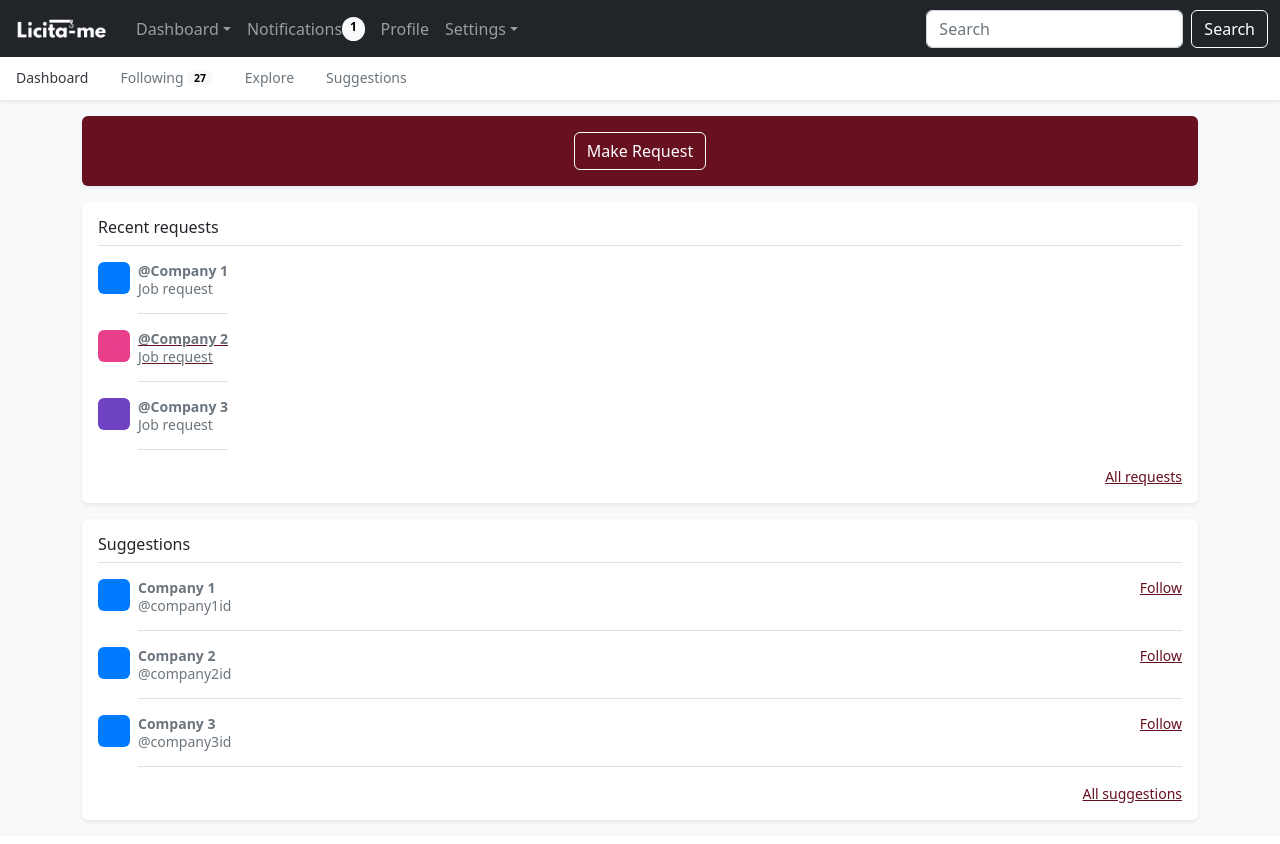
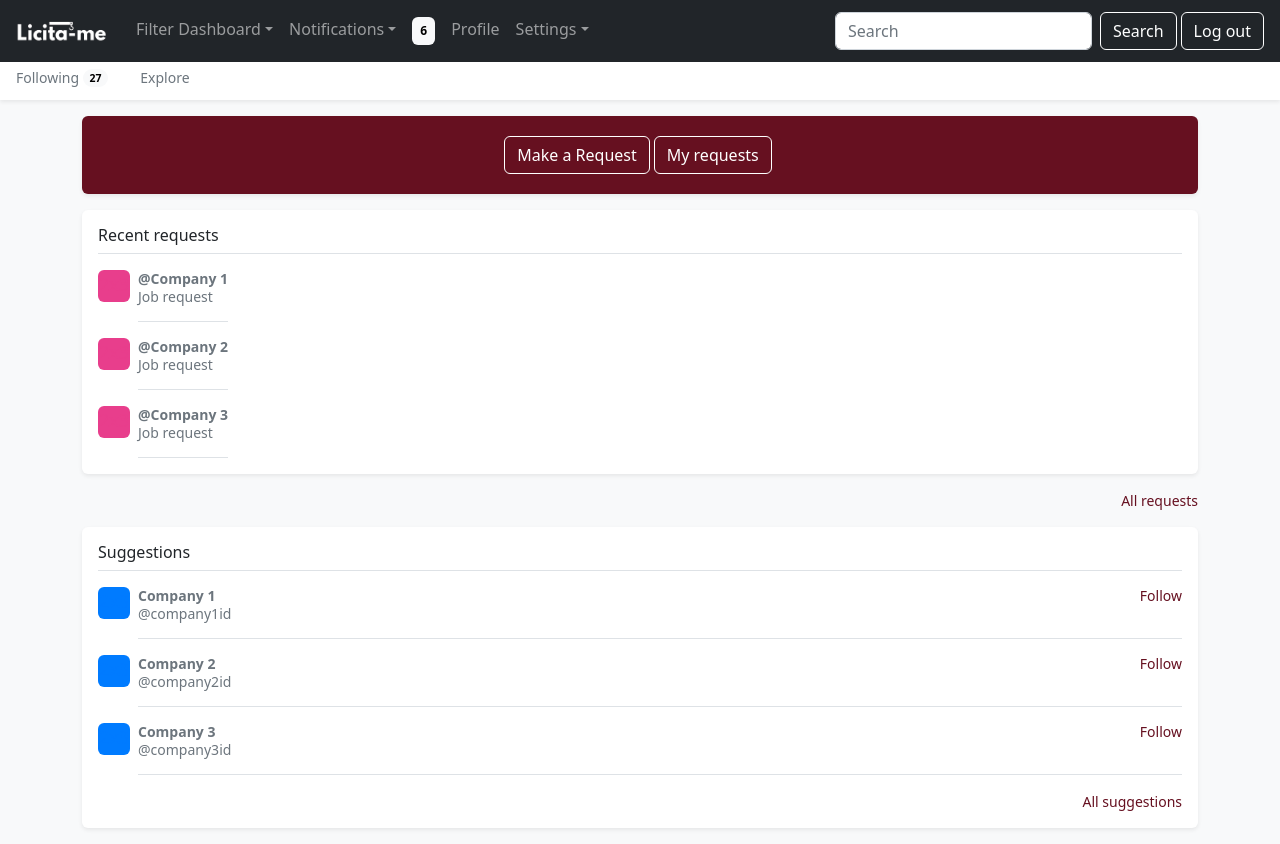
Before and after one commit to defrancescomartin/Licita-me, a Python web app: template templates/home.html in a window 1280 px wide. Before the commit the page ends 823 px from the top, so only its background shows below. Run offline with Jinja, Linux system fonts and the light colour scheme; the template is opened without the code that fills it, so the values that code supplies are empty.

Commit message:
some views updates

```diff
--- /dev/null
+++ b/static/js/request_modal.js
@@ -0,0 +1,11 @@
+const modal = document.querySelector("#modal");
+const openModal = document.querySelector(".open-button");
+const closeModal = document.querySelector(".close-button");
+
+openModal.addEventListener("click", () => {
+  modal.showModal();
+});
+
+closeModal.addEventListener("click", () => {
+  modal.close();
+});
--- a/static/styles/offcanvas.css
+++ b/static/styles/home.css
@@ -39,7 +39,7 @@ body {
 }
 
 .nav-scroller .nav-link:hover {
-  color: #007bff;
+  color:#661020;
 }
 
 .nav-scroller .active {
@@ -123,18 +123,19 @@ body {
   font-size: .875rem;
   color: #6c757d;
 }
-a {
-  color: #661020;
-}
-a:hover {
-  color: #66102091;
-}
 nav:hover {
   color: #66102091;
 }
 .btn-request:hover {
-  background-color: #000000;
+  background-color: #00000076;
+}
+.btn-request2 {
+  text-decoration: none;
 }
 .btn-request2:hover {
-  background-color: #007bff;
+  background-color: #661020;
 }
+.btn-suggestions {
+  color: #661020;
+  text-decoration: none;
+}
--- a/templates/home.html
+++ b/templates/home.html
@@ -10,7 +10,7 @@
 
 <link href="../static/styles/bootstrap.min.css" rel="stylesheet">
 
-    <link href="../static/styles/offcanvas.css" rel="stylesheet">
+    <link href="../static/styles/home.css" rel="stylesheet">
   </head>
   <body class="bg-light">
 
@@ -25,7 +25,7 @@
       <ul class="navbar-nav me-auto mb-2 mb-lg-0">
         <li class="nav-item">
           <li class="nav-item dropdown">
-            <a class="nav-link dropdown-toggle" href="#" data-bs-toggle="dropdown" aria-expanded="false">Dashboard</a>
+            <a class="nav-link dropdown-toggle" href="#" data-bs-toggle="dropdown" aria-expanded="false">Filter Dashboard</a>
             <ul class="dropdown-menu">
               <li><a class="dropdown-item" href="#"><input type="checkbox"> Carpintero
               <li><a class="dropdown-item" href="#"><input type="checkbox"> Electricista
@@ -38,10 +38,20 @@
             </ul>
           </li>
         </li>
-        <li class="nav-item">
-          <a class="nav-link d-flex" href="#">Notifications
-            <span class="badge text-bg-light rounded-pill">1</span></a>
+            <li class="nav-item dropdown">
+              <a class="nav-link dropdown-toggle" href="#" data-bs-toggle="dropdown" aria-expanded="false">Notifications</a>
+              <ul class="dropdown-menu">
+                <li><a class="dropdown-item" href="#">New request offer</a></li>
+                <li><a class="dropdown-item" href="#">New bid offer</a></li>
+                <li><a class="dropdown-item" href="#">New bid offer</a></li>
+                <li><a class="dropdown-item" href="#">New bid offer</a></li>
+                <li><a class="dropdown-item" href="#">New bid offer</a></li>
+                <li><a class="dropdown-item" href="#">New bid offer</a></li>
+
+              </ul>
             </li>
+        </li>
+        <span class="badge text-bg-light m-2 p-2">6</span></a>
         <li class="nav-item">
           <a class="nav-link" href="#">Profile</a>
         </li>
@@ -58,38 +68,42 @@
         <input class="form-control me-2" type="search" placeholder="Search" aria-label="Search">
         <button class="btn btn-outline-success" type="submit">Search</button>
       </form>
+      <a href="logout"><button class="btn btn-outline-success m-1" type="submit">Log out</button></a>
     </div>
   </div>
 </nav>
 
 <div class="nav-scroller bg-body shadow-sm">
   <nav class="nav" aria-label="Secondary navigation">
-    <a class="nav-link active" aria-current="page" href="#">Dashboard</a>
     <a class="nav-link" href="#">
       Following
       <span class="badge text-bg-light rounded-pill align-text-bottom">27</span>
     </a>
     <a class="nav-link" href="#">Explore</a>
-    <a class="nav-link" href="#">Suggestions</a>
   </nav>
 </div>
 
 <main class="container">
   <div class="d-flex align-items-center p-3 my-3 text-white bg-purple rounded shadow-sm justify-content-center">
-      <button class="btn btn-outline-success btn-request" type="submit">Make Request</button>
+      <button class="btn btn-outline-success btn-request" type="submit">Make a Request</button>
+      <button class="btn btn-outline-success btn-request m-1" type="submit">My requests</button>
   </div>
 
   <div class="my-3 p-3 bg-body rounded shadow-sm">
     <h6 class="border-bottom pb-2 mb-0">Recent requests</h6>
+    <a class="btn-request2" href="request_inside.html">
       <div class="d-flex text-muted pt-3">
-      <svg class="bd-placeholder-img flex-shrink-0 me-2 rounded" width="32" height="32" xmlns="http://www.w3.org/2000/svg" role="img" aria-label="Placeholder: 32x32" preserveAspectRatio="xMidYMid slice" focusable="false"><title>Placeholder</title><rect width="100%" height="100%" fill="#007bff"/><text x="50%" y="50%" fill="#007bff" dy=".3em">32x32</text></svg>
+        <svg class="bd-placeholder-img flex-shrink-0 me-2 rounded" width="32" height="32" xmlns="http://www.w3.org/2000/svg" role="img" aria-label="Placeholder: 32x32" preserveAspectRatio="xMidYMid slice" focusable="false"><title>Placeholder</title><rect width="100%" height="100%" fill="#e83e8c"/><text x="50%" y="50%" fill="#e83e8c" dy=".3em">32x32</text></svg>
 
         <p class="pb-3 mb-0 small lh-sm border-bottom">
           <strong class="d-block text-gray-dark">@Company 1</strong>
           Job request
         </p>
       </div>
-    <a  class="btn-request2" href="landing_page.html">
+    </a>
+
+</dialog>
+    <a  class="btn-request2" href="request_inside.html">
     <div class="d-flex text-muted pt-3">
       <svg class="bd-placeholder-img flex-shrink-0 me-2 rounded" width="32" height="32" xmlns="http://www.w3.org/2000/svg" role="img" aria-label="Placeholder: 32x32" preserveAspectRatio="xMidYMid slice" focusable="false"><title>Placeholder</title><rect width="100%" height="100%" fill="#e83e8c"/><text x="50%" y="50%" fill="#e83e8c" dy=".3em">32x32</text></svg>
 
@@ -99,16 +113,19 @@
       </p>
     </div>
   </a>
+  <a  class="btn-request2" href="request_inside.html">
     <div class="d-flex text-muted pt-3">
-      <svg class="bd-placeholder-img flex-shrink-0 me-2 rounded" width="32" height="32" xmlns="http://www.w3.org/2000/svg" role="img" aria-label="Placeholder: 32x32" preserveAspectRatio="xMidYMid slice" focusable="false"><title>Placeholder</title><rect width="100%" height="100%" fill="#6f42c1"/><text x="50%" y="50%" fill="#6f42c1" dy=".3em">32x32</text></svg>
+      <svg class="bd-placeholder-img flex-shrink-0 me-2 rounded" width="32" height="32" xmlns="http://www.w3.org/2000/svg" role="img" aria-label="Placeholder: 32x32" preserveAspectRatio="xMidYMid slice" focusable="false"><title>Placeholder</title><rect width="100%" height="100%" fill="#e83e8c"/><text x="50%" y="50%" fill="#e83e8c" dy=".3em">32x32</text></svg>
 
       <p class="pb-3 mb-0 small lh-sm border-bottom">
         <strong class="d-block text-gray-dark">@Company 3</strong>
         Job request
       </p>
     </div>
+  </a>
+    </div>
     <small class="d-block text-end mt-3">
-      <a href="#">All requests</a>
+      <a class="btn-suggestions" href="#">All requests</a>
     </small>
   </div>
 
@@ -120,7 +137,7 @@
       <div class="pb-3 mb-0 small lh-sm border-bottom w-100">
         <div class="d-flex justify-content-between">
           <strong class="text-gray-dark">Company 1</strong>
-          <a href="#">Follow</a>
+          <a class="btn-suggestions" href="#">Follow</a>
         </div>
         <span class="d-block">@company1id</span>
       </div>
@@ -131,7 +148,7 @@
       <div class="pb-3 mb-0 small lh-sm border-bottom w-100">
         <div class="d-flex justify-content-between">
           <strong class="text-gray-dark">Company 2</strong>
-          <a href="#">Follow</a>
+          <a class="btn-suggestions" href="#">Follow</a>
         </div>
         <span class="d-block">@company2id</span>
       </div>
@@ -142,13 +159,13 @@
       <div class="pb-3 mb-0 small lh-sm border-bottom w-100">
         <div class="d-flex justify-content-between">
           <strong class="text-gray-dark">Company 3</strong>
-          <a href="#">Follow</a>
+          <a class="btn-suggestions" href="#">Follow</a>
         </div>
         <span class="d-block">@company3id</span>
       </div>
     </div>
     <small class="d-block text-end mt-3">
-      <a href="#">All suggestions</a>
+      <a class="btn-suggestions" href="#">All suggestions</a>
     </small>
   </div>
 </main>
@@ -157,5 +174,6 @@
     <script src="../static/js/bootstrap.bundle.min.js"></script>
 
       <script src="../static/js/offcanvas.js"></script>
+      <script src="../static/js/request_modal.js"></script>
   </body>
 </html>
--- a/templates/request_inside.html
+++ b/templates/request_inside.html
@@ -3,6 +3,7 @@
   <head>
     <meta charset="utf-8">
     <meta name="viewport" content="width=device-width, initial-scale=1">
+    <title>Licita-Me</title>
 
 
 <link href="../static/styles/bootstrap.min.css" rel="stylesheet">
@@ -43,7 +44,7 @@
         <li>Job</li>
         <li>Job</li>
       </div>
-    <button class="btn btn-lg btn-primary btn-ale" type="submit">Make a Bid</button>
+    <a href="bid.html" <button class="btn btn-lg btn-primary btn-ale" type="submit">Make a Bid</button></a>
   </main>
   <footer class="pt-5 my-5 border-top">
   </footer>
```
Lines whose indentation alone changed are shown as unchanged.
